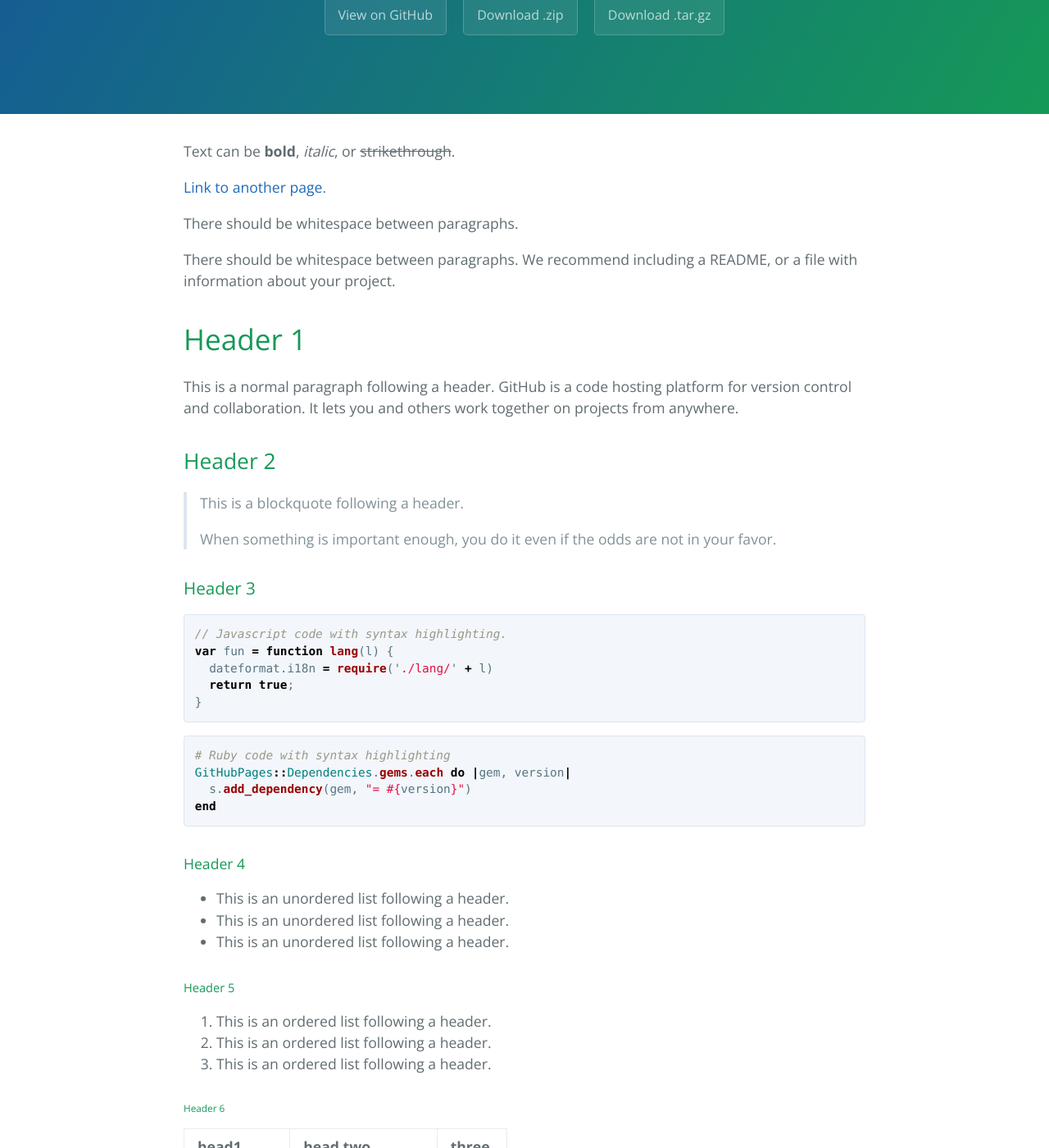
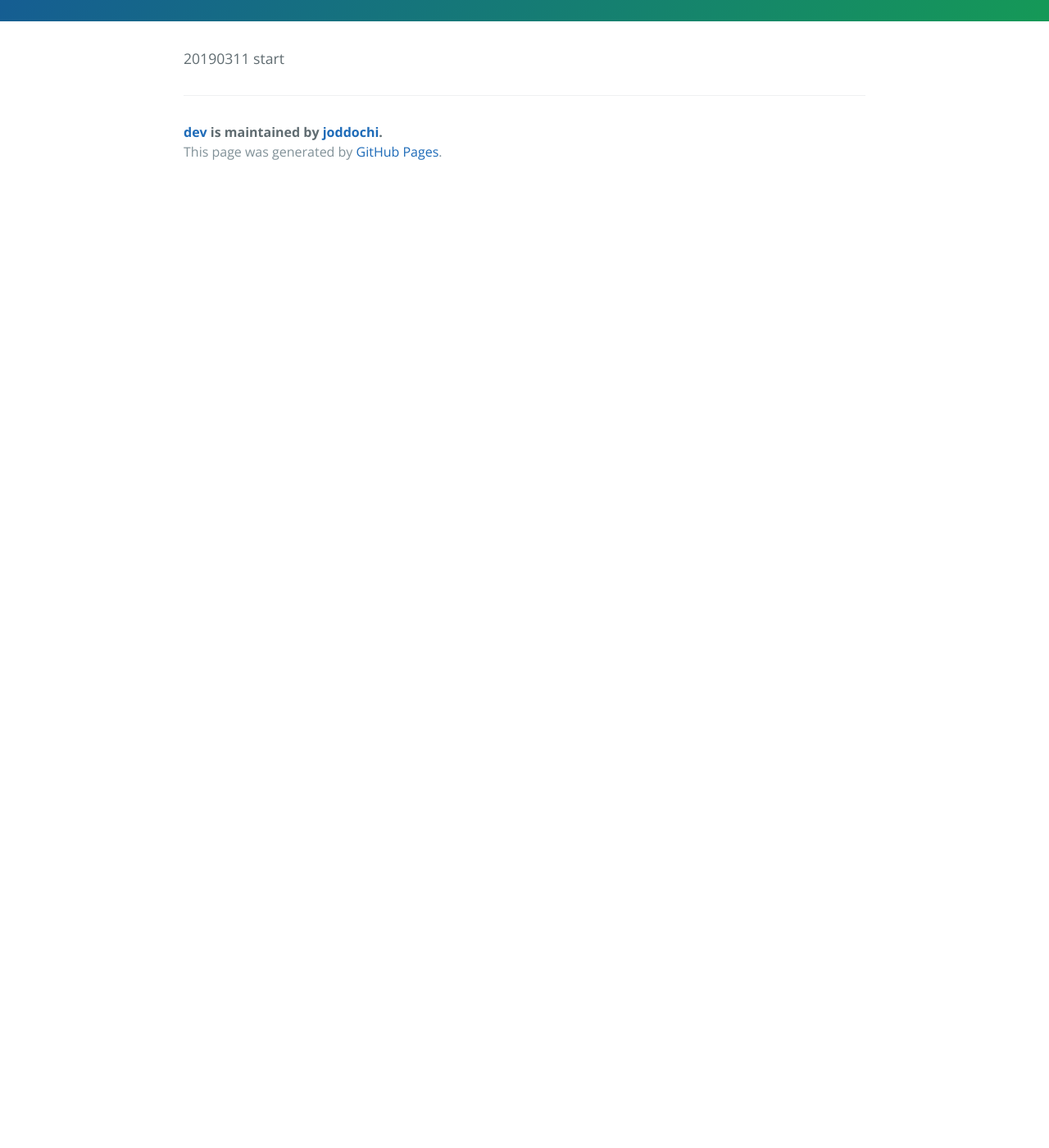
Before and after one commit to joddochi/dev, a Jekyll site: the page built from index.md, in a window 1280 px wide and 1400 px high, scrolled down 244 px. Shown: the whole window at 82% size. Built offline with Jekyll 4.4.1, drawn with Linux system fonts in a browser that asks for light colours; the repository's description, which GitHub fills in, is left out; after the commit the page ends 900 px from its top, so only the background shows below that; some of the changed text lies outside the part shown.

Commit message:
20190311 start

````diff
--- a/_config.yml
+++ b/_config.yml
@@ -1,5 +1,5 @@
-title: Cayman theme
-description: Cayman is a clean, responsive theme for GitHub Pages.
+title: ddochi's dev story
+description:
 show_downloads: true
 google_analytics:
 theme: jekyll-theme-cayman
--- a/_layouts/default.html
+++ b/_layouts/default.html
@@ -25,13 +25,6 @@
     <header class="page-header" role="banner">
       <h1 class="project-name">{{ page.title | default: site.title | default: site.github.repository_name }}</h1>
       <h2 class="project-tagline">{{ page.description | default: site.description | default: site.github.project_tagline }}</h2>
-      {% if site.github.is_project_page %}
-        <a href="{{ site.github.repository_url }}" class="btn">View on GitHub</a>
-      {% endif %}
-      {% if site.show_downloads %}
-        <a href="{{ site.github.zip_url }}" class="btn">Download .zip</a>
-        <a href="{{ site.github.tar_url }}" class="btn">Download .tar.gz</a>
-      {% endif %}
     </header>
 
     <main id="content" class="main-content" role="main">
--- a/_layouts/page.html
+++ /dev/null
@@ -1,5 +0,0 @@
----
-layout: default
----
-
-{{ content }}
--- a/index.md
+++ b/index.md
@@ -1,123 +1,4 @@
 ---
 layout: default
 ---
-
-Text can be **bold**, _italic_, or ~~strikethrough~~.
-
-[Link to another page](./another-page.html).
-
-There should be whitespace between paragraphs.
-
-There should be whitespace between paragraphs. We recommend including a README, or a file with information about your project.
-
-# Header 1
-
-This is a normal paragraph following a header. GitHub is a code hosting platform for version control and collaboration. It lets you and others work together on projects from anywhere.
-
-## Header 2
-
-> This is a blockquote following a header.
->
-> When something is important enough, you do it even if the odds are not in your favor.
-
-### Header 3
-
-```js
-// Javascript code with syntax highlighting.
-var fun = function lang(l) {
-  dateformat.i18n = require('./lang/' + l)
-  return true;
-}
-```
-
-```ruby
-# Ruby code with syntax highlighting
-GitHubPages::Dependencies.gems.each do |gem, version|
-  s.add_dependency(gem, "= #{version}")
-end
-```
-
-#### Header 4
-
-*   This is an unordered list following a header.
-*   This is an unordered list following a header.
-*   This is an unordered list following a header.
-
-##### Header 5
-
-1.  This is an ordered list following a header.
-2.  This is an ordered list following a header.
-3.  This is an ordered list following a header.
-
-###### Header 6
-
-| head1        | head two          | three |
-|:-------------|:------------------|:------|
-| ok           | good swedish fish | nice  |
-| out of stock | good and plenty   | nice  |
-| ok           | good `oreos`      | hmm   |
-| ok           | good `zoute` drop | yumm  |
-
-### There's a horizontal rule below this.
-
-* * *
-
-### Here is an unordered list:
-
-*   Item foo
-*   Item bar
-*   Item baz
-*   Item zip
-
-### And an ordered list:
-
-1.  Item one
-1.  Item two
-1.  Item three
-1.  Item four
-
-### And a nested list:
-
-- level 1 item
-  - level 2 item
-  - level 2 item
-    - level 3 item
-    - level 3 item
-- level 1 item
-  - level 2 item
-  - level 2 item
-  - level 2 item
-- level 1 item
-  - level 2 item
-  - level 2 item
-- level 1 item
-
-### Small image
-
-![Octocat](https://assets-cdn.github.com/images/icons/emoji/octocat.png)
-
-### Large image
-
-![Branching](https://guides.github.com/activities/hello-world/branching.png)
-
-
-### Definition lists can be used with HTML syntax.
-
-<dl>
-<dt>Name</dt>
-<dd>Godzilla</dd>
-<dt>Born</dt>
-<dd>1952</dd>
-<dt>Birthplace</dt>
-<dd>Japan</dd>
-<dt>Color</dt>
-<dd>Green</dd>
-</dl>
-
-```
-Long, single-line code blocks should not wrap. They should horizontally scroll if they are too long. This line should be long enough to demonstrate this.
-```
-
-```
-The final element.
-```
+20190311 start
````
Also changed, not shown: _layouts/post.html (deleted, +0 -7 lines), index.html (deleted, +0 -13 lines), jekyll-cayman-theme.gemspec (deleted).
